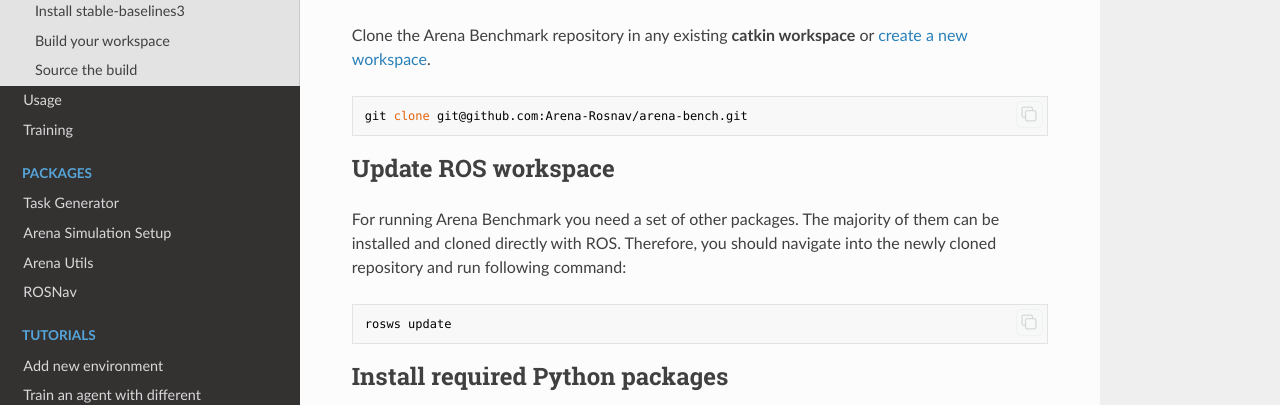
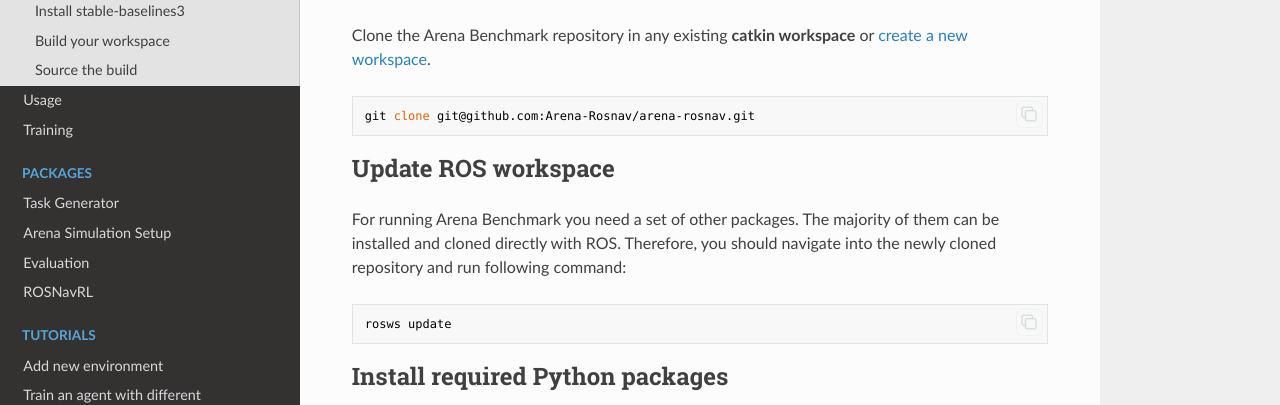
Before and after one commit to Arena-Rosnav/.github, an MkDocs documentation site: the page built from docs/user_guides/installation.md, in a window 1280 px wide and 900 px high. Shown: the part 392-797 px from the top of the window. Built offline with MkDocs 1.6.1, drawn with Linux system fonts in a browser that asks for light colours; nearby versions of some CDN libraries; comment, search, counter and statistics services are not loaded.

Commit message:
renamed rosnav to rosnavrl

````diff
--- a/docs/user_guides/installation.md
+++ b/docs/user_guides/installation.md
@@ -10,7 +10,7 @@
 Clone the Arena Benchmark repository in any existing **catkin workspace** or [create a new workspace](http://wiki.ros.org/catkin/Tutorials/create_a_workspace).
 
 ```bash
-git clone git@github.com:Arena-Rosnav/arena-bench.git
+git clone git@github.com:Arena-Rosnav/arena-rosnav.git
 ```
 
 ## Update ROS workspace
--- a/mkdocs.yml
+++ b/mkdocs.yml
@@ -14,8 +14,8 @@
   - Packages:
       - Task Generator: "packages/task_generator.md"
       - Arena Simulation Setup: "packages/arena_simulation_setup.md"
-      - Arena Utils: "packages/arena_utils.md"
-      - ROSNav: "packages/rosnav.md"
+      - Evaluation: "packages/evaluation.md"
+      - ROSNavRL: "packages/rosnavrl.md"
 
   - Tutorials:
       - Add new environment: "tutorials/add_new_environment.md"
````
Also changed, not shown: docs/index.md (+3 -3 lines), profile/README.md (+3 -3 lines), docs/packages/arena_evaluation.md (deleted), docs/packages/arena_utils.md (deleted), docs/packages/docs.md (deleted), docs/packages/evaluation.md (added), docs/packages/rosnav.md (deleted), docs/packages/rosnavrl.md (added).
